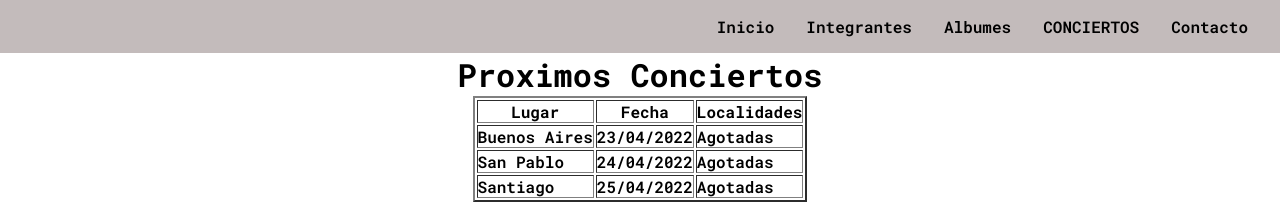
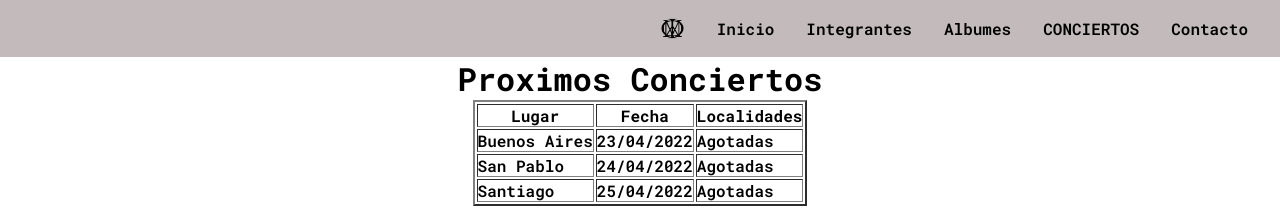
Before and after one commit to Tomasmarquez1985/PreEntrega2-Marquez, a plain HTML site: page conciertos.html in a window 1280 px wide. Shown: the top 208 px of the page. Drawn offline with Linux system fonts and the light colour scheme.

Commit message:
agregando mas imagenes

```diff
--- a/conciertos.html
+++ b/conciertos.html
@@ -24,7 +24,7 @@
       <nav>
         <ul class="nav-list">
           <li class="nav-item">
-            <img src="imagenes/Logo Dt 3.png" alt="" width="25px" height="" />
+            <img src="Imagenes/logodt3.png" alt="" width="25px" height="" />
           </li>
           <li class="nav-item"><a href="index.html"> Inicio</a></li>
           <li class="nav-item"><a href="integrantes.html">Integrantes</a></li>
```
Also changed, not shown: contacto.html (+1 -1 lines), integrantes.html (+1 -1 lines).
